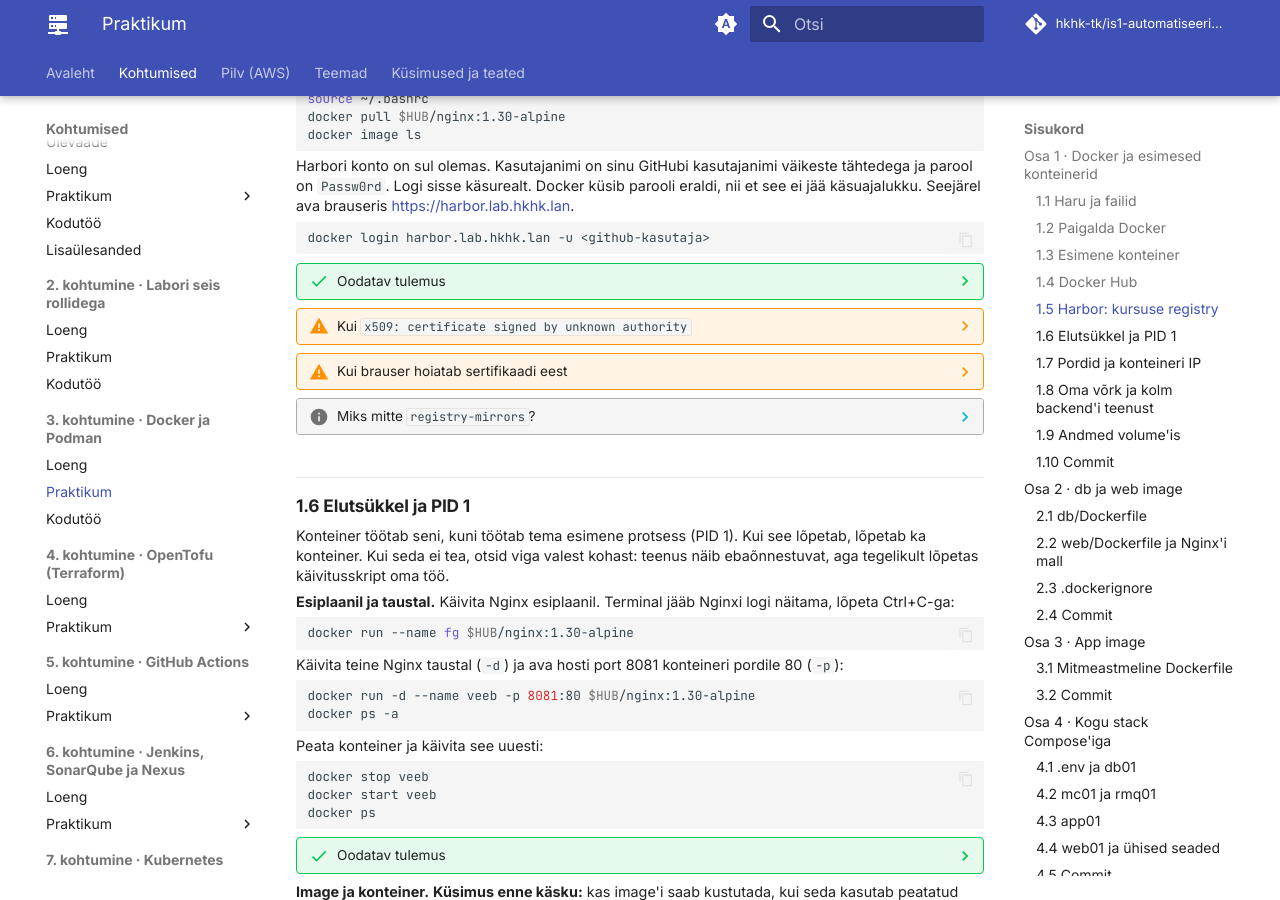
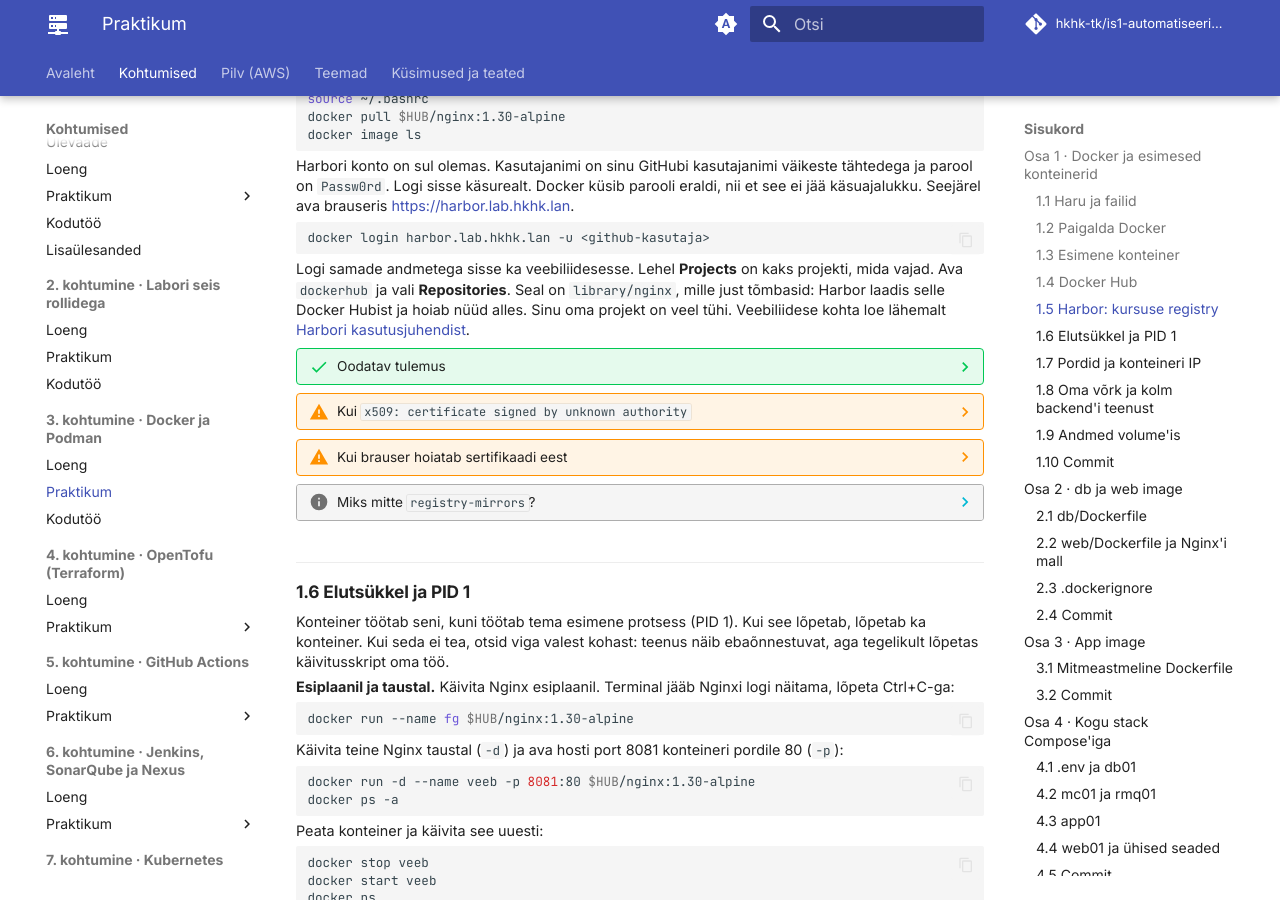
Before and after one commit to hkhk-tk/is1-automatiseerimine, an MkDocs documentation site: the page built from docs/k03/lab.md, in a window 1280 px wide and 900 px high, scrolled down 4414 px. Built offline with MkDocs 1.6.1 and Material for MkDocs 9.7.7, drawn with Linux system fonts in a browser that asks for light colours; comment, search, counter and statistics services are not loaded; some of the changed text lies outside the part shown.

Commit message:
K3 praktikum: Harbori veebiliides lühidalt (1.5 vahemälu ja oma projekt, 5.1 Trivy tulemus)

````diff
--- a/docs/k03/lab.md
+++ b/docs/k03/lab.md
@@ -258,9 +258,11 @@ Harbori konto on sul olemas. Kasutajanimi on sinu GitHubi kasutajanimi väikeste
 docker login harbor.lab.hkhk.lan -u <github-kasutaja>
 ```
 
+Logi samade andmetega sisse ka veebiliidesesse. Lehel **Projects** on kaks projekti, mida vajad. Ava `dockerhub` ja vali **Repositories**. Seal on `library/nginx`, mille just tõmbasid: Harbor laadis selle Docker Hubist ja hoiab nüüd alles. Sinu oma projekt on veel tühi. Veebiliidese kohta loe lähemalt [Harbori kasutusjuhendist](https://goharbor.io/docs/2.14.0/working-with-projects/).
+
 ??? success "Oodatav tulemus"
 
-    `curl` vastab `Pong` ilma sertifikaadi veata. `docker image ls` näitab sama Nginxi kahe nimega: `nginx` ja `harbor.lab.hkhk.lan/dockerhub/library/nginx`. ID on mõlemal sama, sest vahemälu andis edasi sama image'i. `docker login` ütleb `Login Succeeded`. Harboris näed projekte `dockerhub` ja oma projekti, mis on veel tühi.
+    `curl` vastab `Pong` ilma sertifikaadi veata. `docker image ls` näitab sama Nginxi kahe nimega: `nginx` ja `harbor.lab.hkhk.lan/dockerhub/library/nginx`. ID on mõlemal sama, sest vahemälu andis edasi sama image'i. `docker login` vastab `Login Succeeded`. Veebiliideses näed projekti `dockerhub` koos image'iga `library/nginx` ja oma tühja projekti. `docker login` ütleb `Login Succeeded`. Harboris näed projekte `dockerhub` ja oma projekti, mis on veel tühi.
 
 ??? warning "Kui `x509: certificate signed by unknown authority`"
 
@@ -1032,7 +1034,7 @@ docker tag "$W:$TAG" "$W:k03" && docker image ls "$W"
 docker push "$W:k03"
 ```
 
-Ava Harboris oma projekt ja vali **Repositories**.
+Ava Harboris oma projekt ja vali **Repositories**. Klõpsa repositooriumil `labori-seis-app` ja seejärel image'i real. Veerg **Vulnerabilities** näitab, mitu turvaauku Trivy image'ist leidis. Harbor skannib iga image'i kohe pärast push'i.
 
 <figure markdown="span">
   ![Harbori projekti Repositories vaade kolme repositooriumiga labori-seis-app, labori-seis-db ja labori-seis-web](assets/k03_harbor_repositories.png)
````
